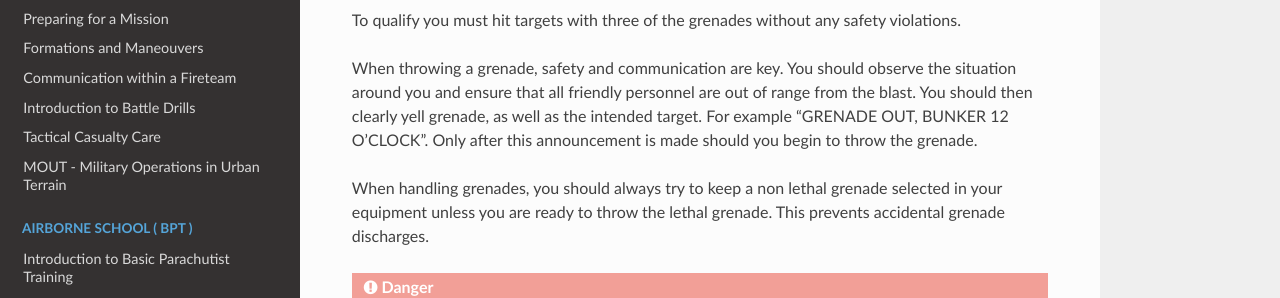
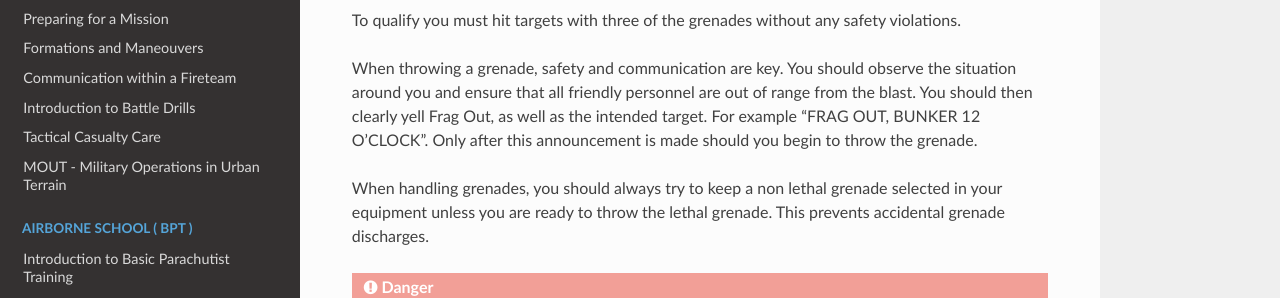
Before and after one commit to 1st-rapid-response-force/Training-Programs, a Sphinx documentation site: the page built from docs/source/bct/weapon_qualification.rst, in a window 1280 px wide and 900 px high, scrolled down 1456 px. Shown: the part 337-635 px from the top of the window. Built offline with Sphinx 7.4.7 and the Read the Docs theme 2.0.0, drawn with Linux system fonts in a browser that asks for light colours; formulas are drawn with MathJax 3.

Commit message:
Update weapon_qualification.rst

```diff
--- a/docs/source/bct/weapon_qualification.rst
+++ b/docs/source/bct/weapon_qualification.rst
@@ -61,7 +61,7 @@ You will throw 5 grenades on the grenade range. You will be judged on two criter
 
 To qualify you must hit targets with three of the grenades without any safety violations.
 
-When throwing a grenade,  safety and communication are key. You should observe the situation around you and ensure that all friendly personnel are out of range from the blast. You should then clearly yell grenade, as well as the intended target. For example "GRENADE OUT, BUNKER 12 O'CLOCK". Only after this announcement is made should you begin to throw the grenade.
+When throwing a grenade,  safety and communication are key. You should observe the situation around you and ensure that all friendly personnel are out of range from the blast. You should then clearly yell Frag Out, as well as the intended target. For example "FRAG OUT, BUNKER 12 O'CLOCK". Only after this announcement is made should you begin to throw the grenade.
 
 When handling grenades, you should always try to keep a non lethal grenade selected in your equipment unless you are ready to throw the lethal grenade. This prevents accidental grenade discharges.
 
```
